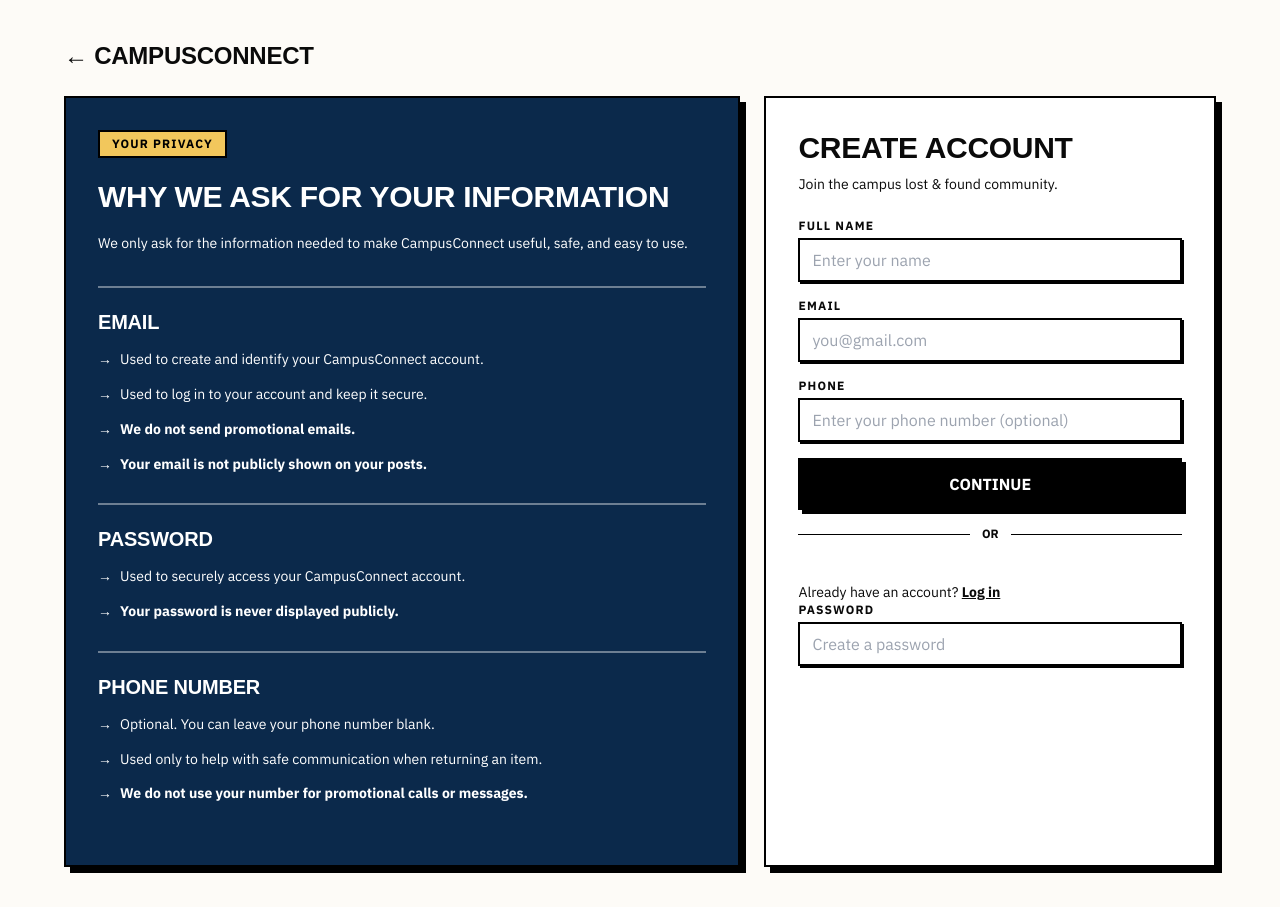
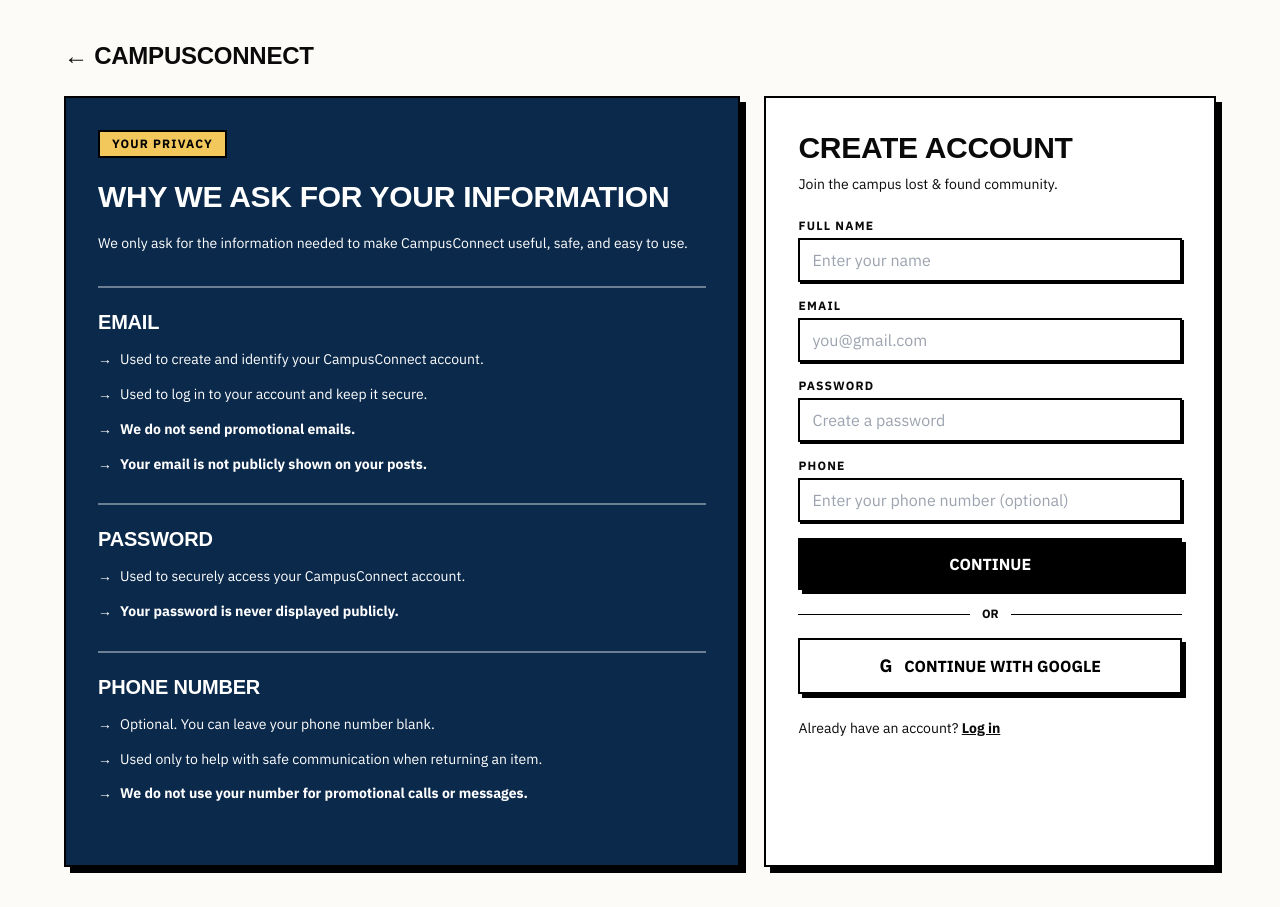
Before and after one commit to prateek4576/campusconnect, a React (Create React App) app in the folder frontend/: page /signup in a window 1280 px wide. Built offline with nearby package versions, Linux system fonts and the light colour scheme; no server answers; a web font is replaced by a local one.

Commit message:
Update signup with manual and Google authentication

```diff
--- a/frontend/src/pages/Signup.jsx
+++ b/frontend/src/pages/Signup.jsx
@@ -1,4 +1,4 @@
-import { useEffect, useRef, useState } from "react";
+import { useState } from "react";
 import { Link, useNavigate } from "react-router-dom";
 import { useAuth } from "../context/AuthContext";
 
@@ -6,7 +6,6 @@
   const { register, googleLogin, formatApiErrorDetail } = useAuth();
 
   const nav = useNavigate();
-  const googleButtonRef = useRef(null);
 
   const [form, setForm] = useState({
     name: "",
@@ -25,20 +24,25 @@
     }));
   };
 
-  useEffect(() => {
-    if (!window.google || !googleButtonRef.current) {
+  // =====================================================
+  // GOOGLE LOGIN / SIGNUP
+  // =====================================================
+
+  const handleGoogleLogin = () => {
+    if (!window.google) {
+      setError("Google Sign-In is not available. Please try again.");
       return;
     }
 
-    const renderGoogleButton = () => {
-      if (!window.google || !googleButtonRef.current) {
+    const googleClientId = process.env.REACT_APP_GOOGLE_CLIENT_ID;
+
+    if (!googleClientId) {
+      setError("Google authentication is not configured.");
       return;
     }
 
-      googleButtonRef.current.innerHTML = "";
-
     window.google.accounts.id.initialize({
-        client_id: process.env.REACT_APP_GOOGLE_CLIENT_ID,
+      client_id: googleClientId,
 
       callback: async (response) => {
         setError("");
@@ -51,7 +55,7 @@
         } catch (e) {
           setError(
             formatApiErrorDetail(e.response?.data?.detail) ||
-                "Google signup failed",
+              "Google sign-in failed",
           );
         } finally {
           setBusy(false);
@@ -59,31 +63,8 @@
       },
     });
 
-      window.google.accounts.id.renderButton(googleButtonRef.current, {
-        theme: "outline",
-        size: "large",
-        width: "100%",
-        text: "continue_with",
-        shape: "rectangular",
-      });
+    window.google.accounts.id.prompt();
   };
-
-    if (window.google) {
-      renderGoogleButton();
-    } else {
-      const interval = setInterval(() => {
-        if (window.google) {
-          clearInterval(interval);
-
-          renderGoogleButton();
-        }
-      }, 100);
-
-      return () => {
-        clearInterval(interval);
-      };
-    }
-  }, [ googleLogin, nav, formatApiErrorDetail]);
 
   // =====================================================
   // FINAL SIGNUP
@@ -96,6 +77,10 @@
     setBusy(true);
 
     try {
+      // =====================================================
+      // MANUAL SIGNUP
+      // =====================================================
+
       const submit = async (e) => {
         e.preventDefault();
 
@@ -315,7 +300,24 @@
                     placeholder="you@gmail.com"
                     className="w-full border-2 border-black bg-white px-3 py-2 brutal-shadow-sm"
                   />
+                </div>
 
+                {/* PASSWORD */}
+
+                <div>
+                  <label className="block font-bold uppercase text-xs mb-1 tracking-widest">
+                    Password
+                  </label>
+
+                  <input
+                    type="password"
+                    required
+                    minLength={6}
+                    value={form.password}
+                    onChange={(e) => set("password", e.target.value)}
+                    placeholder="Create a password"
+                    className="w-full border-2 border-black bg-white px-3 py-2 brutal-shadow-sm"
+                  />
                 </div>
 
                 {/* PHONE */}
@@ -359,10 +361,15 @@
                   <div className="h-px bg-black flex-1" />
                 </div>
 
-                <div
-                  ref={googleButtonRef}
-                  className="w-full flex justify-center"
-                />
+                <button
+                  type="button"
+                  onClick={handleGoogleLogin}
+                  disabled={busy}
+                  className="w-full bg-white text-black border-2 border-black px-4 py-3 brutal-shadow brutal-press font-bold uppercase disabled:opacity-60 flex items-center justify-center gap-3"
+                >
+                  <span className="text-lg font-bold">G</span>
+                  Continue with Google
+                </button>
               </form>
 
               <p className="mt-6 text-sm">
@@ -372,30 +379,6 @@
                 </Link>
               </p>
             </>
-
-            {/* ================================================= */}
-            {/* STEP 2 - VERIFY EMAIL */}
-            {/* ================================================= */}
-
-            {/* ================================================= */}
-            {/* STEP 3 - SUCCESS */}
-            {/* ================================================= */}
-
-            <div>
-              <label className="block font-bold uppercase text-xs mb-1 tracking-widest">
-                Password
-              </label>
-
-              <input
-                type="password"
-                required
-                minLength={6}
-                value={form.password}
-                onChange={(e) => set("password", e.target.value)}
-                placeholder="Create a password"
-                className="w-full border-2 border-black bg-white px-3 py-2 brutal-shadow-sm"
-              />
-            </div>
           </div>
         </div>
       </div>
```
Lines whose indentation alone changed are shown as unchanged.
